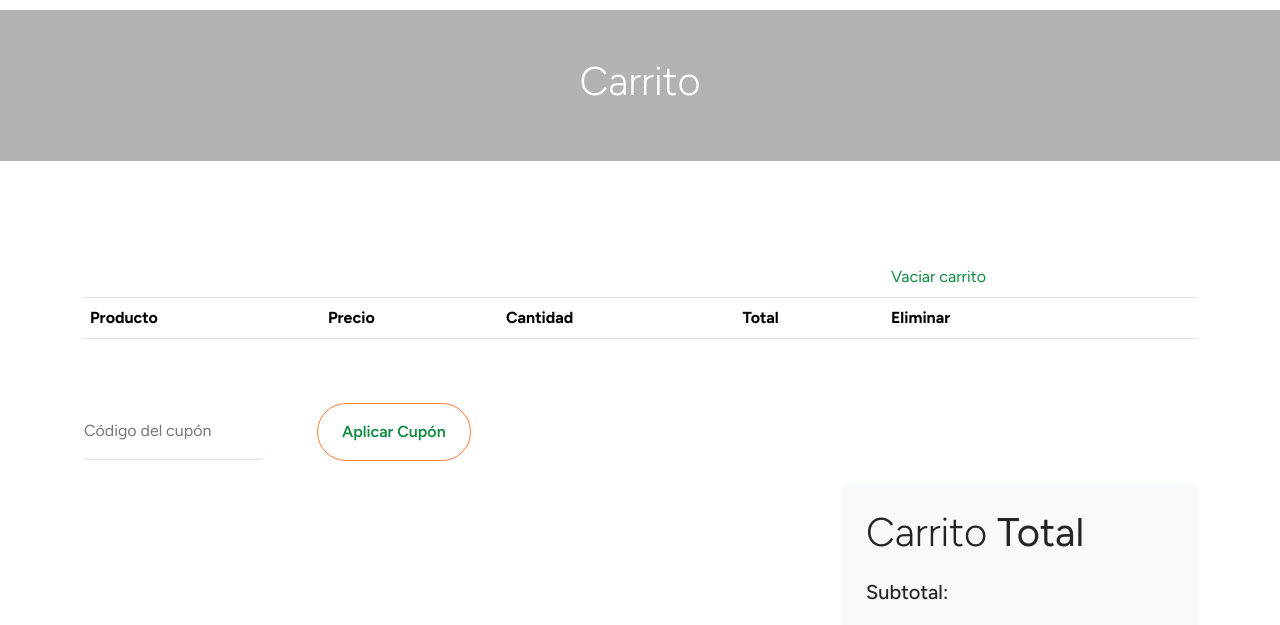
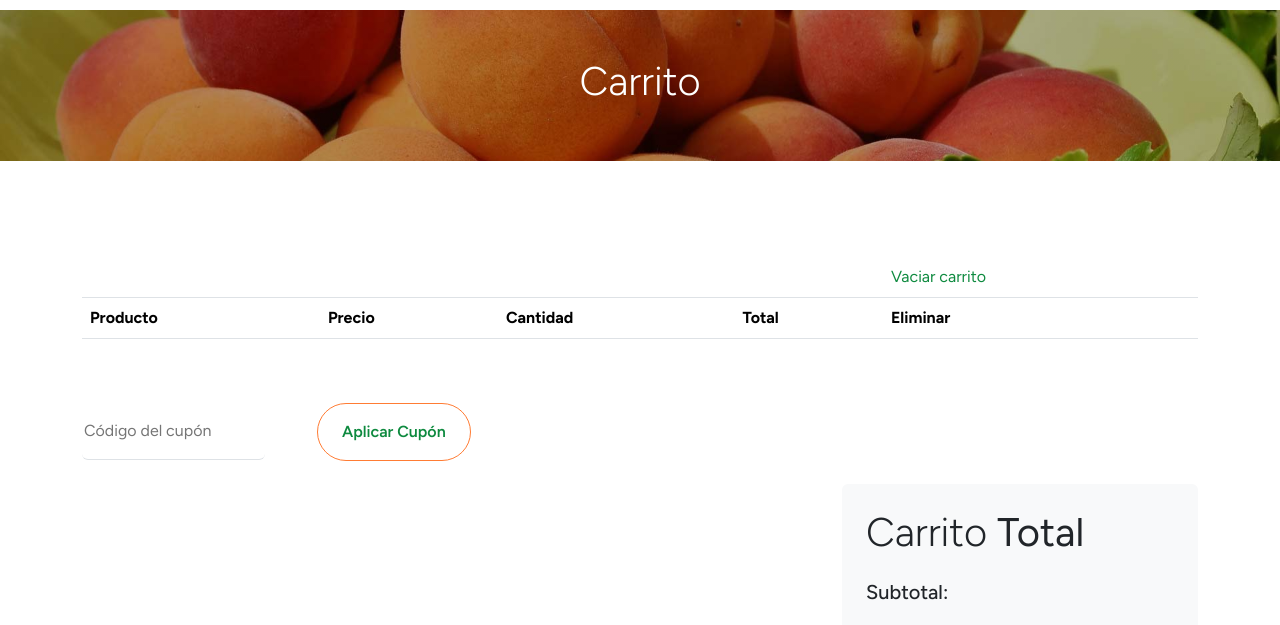
Before and after one commit to guillermolavagnino/js1, a plain HTML site: page carrito.html in a window 1280 px wide. Shown: the part 143-768 px from the top of the page. Drawn offline with nearby package versions, Linux system fonts and the light colour scheme.

Commit message:
segundo commit

```diff
--- a/css/estilos.css
+++ b/css/estilos.css
@@ -286,7 +286,7 @@
 
 .page-header {
     position: relative;
-    background: linear-gradient(rgba(0, 0, 0, 0.3), rgba(0, 0, 0, 0.3)), url(../img/cart-page-header-img.jpg);
+    background: linear-gradient(rgba(0, 0, 0, 0.3), rgba(0, 0, 0, 0.3)), url(../img/carrito-encabezado.jpg);
     background-position: center center;
     background-repeat: no-repeat;
     background-size: cover;
```
